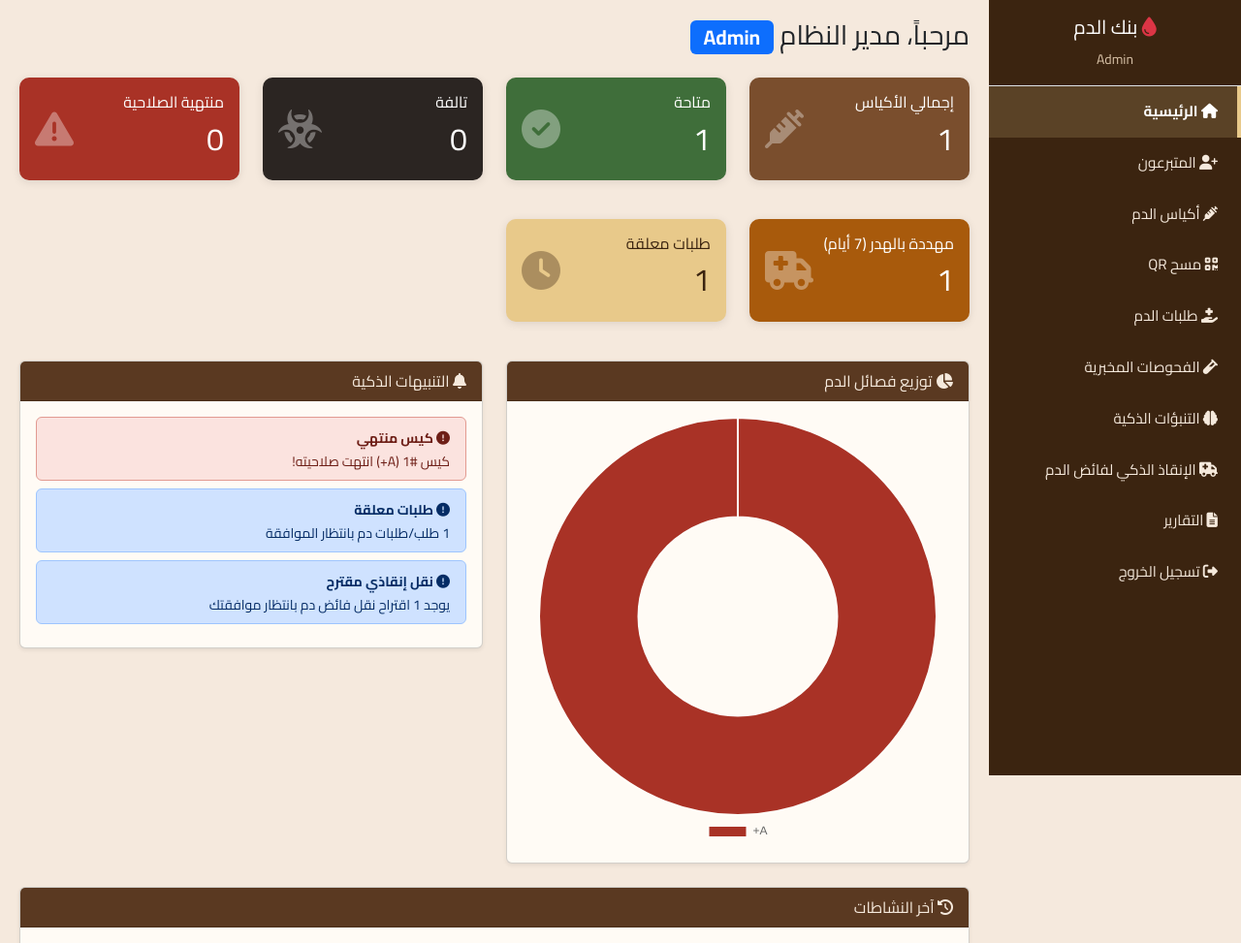
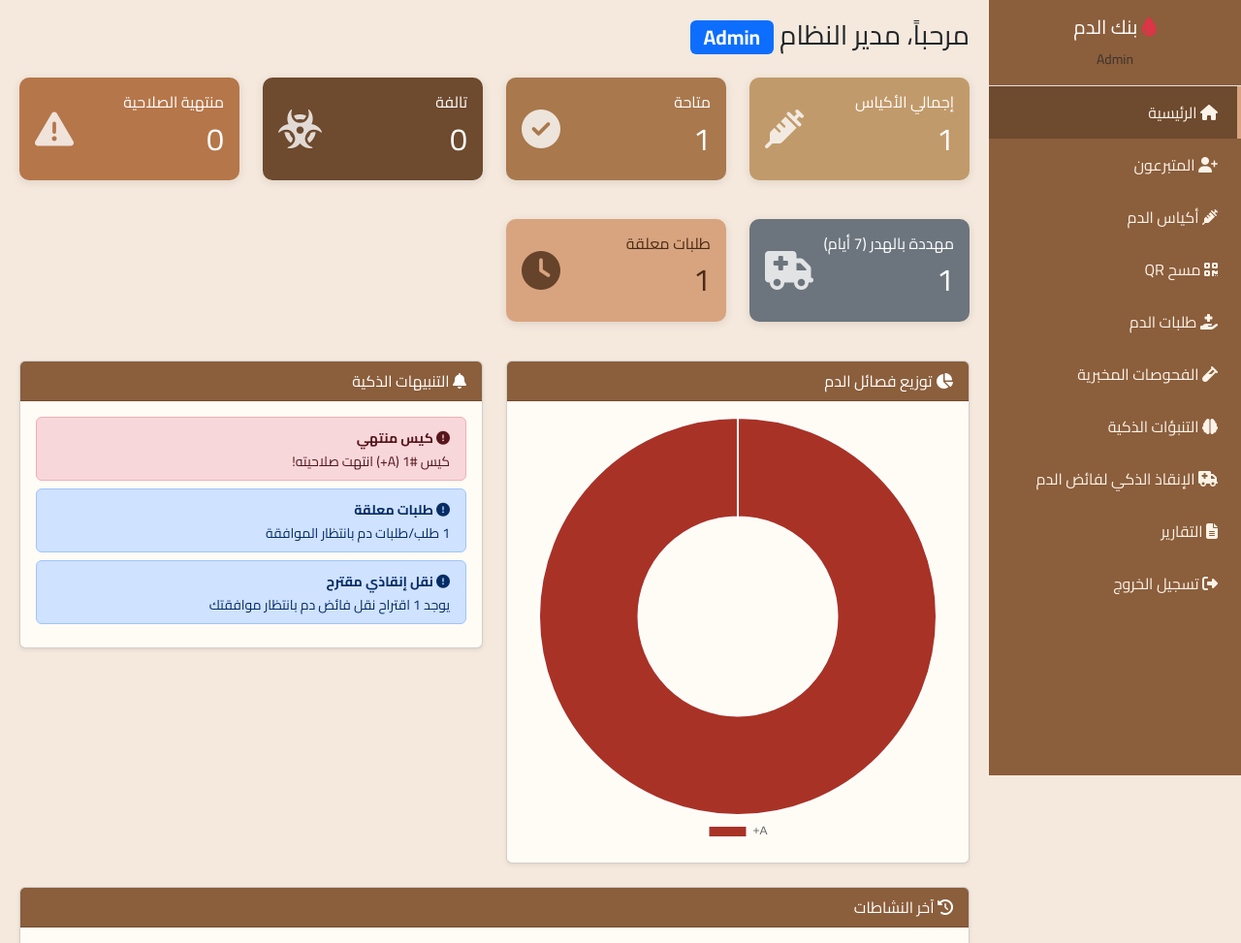
Before and after one commit to jbryl6302-afy/majb, a PHP site: page /rescue/dashboard.php in a window 1280 px wide. Shown: the top 973 px of the page at 97% size. Run offline with PHP 8.4, Linux system fonts and the light colour scheme; a user stored in the database is signed in; data comes from the database, SQL or seed files in the repository; tables that the repository leaves empty hold one stand-in row (values such as "Sample post"); data that the repository does not hold is empty; some libraries are stand-ins or nearby versions.

Commit message:
dashboard

```diff
--- a/dashboard.php
+++ b/dashboard.php
@@ -12,7 +12,7 @@
     'discarded'        => $pdo->query("SELECT COUNT(*) FROM BloodBags WHERE status='Discarded'")->fetchColumn(),
     'expired'          => $pdo->query("SELECT COUNT(*) FROM BloodBags WHERE status='Expired'")->fetchColumn(),
     'pending_requests' => $pdo->query("SELECT COUNT(*) FROM BloodRequests WHERE status='Pending'")->fetchColumn(),
-    'wasted_risk'      => $pdo->query("SELECT COUNT(*) FROM BloodBags WHERE status='Available' AND expiry_date <= DATE_ADD(NOW(), INTERVAL 7 DAY)")->fetchColumn(),
+    'wasted_risk'        => $pdo->query("SELECT COUNT(*) FROM BloodBags WHERE status='Available' AND expiry_date <= DATE_ADD(NOW(), INTERVAL 7 DAY)")->fetchColumn(),
 ];
 
 $bloodTypes = $pdo->query("SELECT blood_type, COUNT(*) as count FROM BloodBags WHERE status='Available' GROUP BY blood_type ORDER BY blood_type")->fetchAll();
@@ -21,79 +21,11 @@
 require_once 'includes/header.php';
 ?>
 
-<style>
-/* ═══ لوحة الألوان ═══
-   البني = هيكل الصفحة (القائمة والعناوين)
-   الألوان الدلالية = حالات الأكياس، بدرجات هادئة تنسجم مع البني */
-:root {
-    --brown-900: #3B2410;   /* القائمة الجانبية */
-    --brown-700: #5A3921;   /* عناوين البطاقات */
-    --brown-500: #7A4E2D;   /* إجمالي الأكياس */
-    --sand-100:  #F5E9DC;   /* نص فاتح على البني */
-    --sand-300:  #E8C98A;   /* طلبات معلقة (خلفية فاتحة) */
-
-    --ok:      #3F6E3A;     /* متاحة - أخضر */
-    --bad:     #A93226;     /* منتهية - أحمر */
-    --dead:    #2B2522;     /* تالفة - فحمي */
-    --warn:    #A85A0C;     /* مهددة بالهدر - عنبري/برتقالي */
-    --warn-bg: #FCEFD2;     /* خلفية التنبيهات */
-    --warn-bd: #E3B14F;
-}
-
-/* ─── القائمة الجانبية ─── */
-.sidebar { background: var(--brown-900) !important; }
-.sidebar a {
-    color: var(--sand-100) !important;
-    border-right: 4px solid transparent;
-    font-size: 0.95rem;
-}
-.sidebar a:hover { background: rgba(255,255,255,.08) !important; }
-.sidebar a.active {
-    background: rgba(232,201,138,.18) !important;
-    border-right-color: var(--sand-300);
-    font-weight: 700;
-    color: #fff !important;
-}
-.sidebar .role-label { color: #D9C3A8; }
-
-/* ─── كروت الإحصائيات ─── */
-.stat-card { border: 0; }
-.stat-card.s-total   { background: var(--brown-500); color: #fff; }
-.stat-card.s-ok      { background: var(--ok);        color: #fff; }
-.stat-card.s-dead    { background: var(--dead);      color: #fff; }
-.stat-card.s-bad     { background: var(--bad);       color: #fff; }
-.stat-card.s-risk    { background: var(--warn);      color: #fff; }
-.stat-card.s-pending { background: var(--sand-300);  color: var(--brown-900); }
-.stat-card .stat-icon { opacity: .35; }
-
-/* ─── عناوين البطاقات ─── */
-.card-header.hdr-brown { background: var(--brown-700) !important; color: var(--sand-100) !important; }
-
-/* ─── التنبيهات (المخزون المنخفض = تحذير عنبري) ─── */
-#alerts-container .alert-info,
-#alerts-container .alert-warning {
-    background: var(--warn-bg);
-    border: 1px solid var(--warn-bd);
-    color: #5C3A06;
-}
-#alerts-container .alert-danger {
-    background: #FBE3DF; border: 1px solid #E29A91; color: #6E1F17;
-}
-
-/* ─── شارات الإجراءات في جدول النشاطات ─── */
-.badge-action {
-    background: #EFE0CC;
-    color: var(--brown-900);
-    font-weight: 600;
-    border: 1px solid #D9C3A8;
-}
-</style>
-
 <div class="d-flex">
     <div class="sidebar">
         <div class="p-3 text-white text-center border-bottom">
             <h5><i class="fas fa-tint text-danger"></i> بنك الدم</h5>
-            <small class="role-label"><?php echo $_SESSION['role']; ?></small>
+            <small class="text-muted"><?php echo $_SESSION['role']; ?></small>
         </div>
         <a href="dashboard.php" class="active"><i class="fas fa-home"></i> الرئيسية</a>
         <a href="pages/donors/list.php"><i class="fas fa-user-plus"></i> المتبرعون</a>
@@ -114,8 +46,9 @@
 
         <!-- ─── كروت الإحصائيات ─── -->
         <div class="row mb-4">
+            <!-- إجمالي الأكياس -->
             <div class="col-md-3 mb-3">
-                <div class="card stat-card s-total">
+                <div class="card stat-card bg-primary text-white">
                     <div class="card-body d-flex justify-content-between align-items-center">
                         <div>
                             <h6>إجمالي الأكياس</h6>
@@ -125,8 +58,9 @@
                     </div>
                 </div>
             </div>
+            <!-- المتاحة -->
             <div class="col-md-3 mb-3">
-                <div class="card stat-card s-ok">
+                <div class="card stat-card bg-success text-white">
                     <div class="card-body d-flex justify-content-between align-items-center">
                         <div>
                             <h6>متاحة</h6>
@@ -136,8 +70,9 @@
                     </div>
                 </div>
             </div>
+            <!-- 🆕 التالفة (فحوصات إيجابية) -->
             <div class="col-md-3 mb-3">
-                <div class="card stat-card s-dead">
+                <div class="card stat-card bg-dark text-white">
                     <div class="card-body d-flex justify-content-between align-items-center">
                         <div>
                             <h6>تالفة</h6>
@@ -147,8 +82,9 @@
                     </div>
                 </div>
             </div>
+            <!-- منتهية الصلاحية -->
             <div class="col-md-3 mb-3">
-                <div class="card stat-card s-bad">
+                <div class="card stat-card bg-danger text-white">
                     <div class="card-body d-flex justify-content-between align-items-center">
                         <div>
                             <h6>منتهية الصلاحية</h6>
@@ -160,10 +96,10 @@
             </div>
         </div>
 
-        <!-- صف ثاني -->
+        <!-- صف ثاني: طلبات معلقة -->
         <div class="row mb-4">
             <div class="col-md-3 mb-3">
-                <div class="card stat-card s-risk">
+                <div class="card stat-card bg-secondary text-white">
                     <div class="card-body d-flex justify-content-between align-items-center">
                         <div>
                             <h6>مهددة بالهدر (7 أيام)</h6>
@@ -174,7 +110,7 @@
                 </div>
             </div>
             <div class="col-md-3 mb-3">
-                <div class="card stat-card s-pending">
+                <div class="card stat-card bg-warning text-dark">
                     <div class="card-body d-flex justify-content-between align-items-center">
                         <div>
                             <h6>طلبات معلقة</h6>
@@ -189,7 +125,7 @@
         <div class="row">
             <div class="col-md-6 mb-4">
                 <div class="card shadow-sm">
-                    <div class="card-header hdr-brown">
+                    <div class="card-header bg-dark text-white">
                         <i class="fas fa-chart-pie"></i> توزيع فصائل الدم
                     </div>
                     <div class="card-body">
@@ -199,7 +135,7 @@
             </div>
             <div class="col-md-6 mb-4">
                 <div class="card shadow-sm">
-                    <div class="card-header hdr-brown">
+                    <div class="card-header bg-dark text-white">
                         <i class="fas fa-bell"></i> التنبيهات الذكية
                     </div>
                     <div class="card-body" id="alerts-container">
@@ -210,7 +146,7 @@
         </div>
 
         <div class="card shadow-sm">
-            <div class="card-header hdr-brown">
+            <div class="card-header bg-dark text-white">
                 <i class="fas fa-history"></i> آخر النشاطات
             </div>
             <div class="card-body">
@@ -220,7 +156,7 @@
                         <?php foreach ($recentTracking as $log): ?>
                         <tr>
                             <td><?php echo formatDate($log['log_time']); ?></td>
-                            <td><span class="badge badge-action"><?php echo $log['action']; ?></span></td>
+                            <td><span class="badge bg-info"><?php echo $log['action']; ?></span></td>
                             <td><?php echo $log['qr_code'] ?? 'غير متوفر'; ?></td>
                             <td><?php echo $log['location']; ?></td>
                             <td><?php echo $log['performer'] ?? 'النظام'; ?></td>
@@ -242,10 +178,7 @@
         labels: <?php echo json_encode(array_column($bloodTypes, 'blood_type')); ?>,
         datasets: [{
             data: <?php echo json_encode(array_column($bloodTypes, 'count')); ?>,
-            // ألوان متمايزة لكل فصيلة، من نفس العائلة الدافئة
-            backgroundColor: ['#A93226', '#3B2410', '#C9962F', '#3F6E3A', '#8B5E3C', '#D98E73', '#7F8C8D', '#E8C98A'],
-            borderColor: '#FFFDF8',
-            borderWidth: 2
+           backgroundColor: ['#A93226', '#3B2410', '#C9962F', '#3F6E3A', '#8B5E3C', '#D98E73', '#7F8C8D', '#E8C98A'],
         }]
     },
     options: { responsive: true, plugins: { legend: { position: 'bottom' } } }
```
